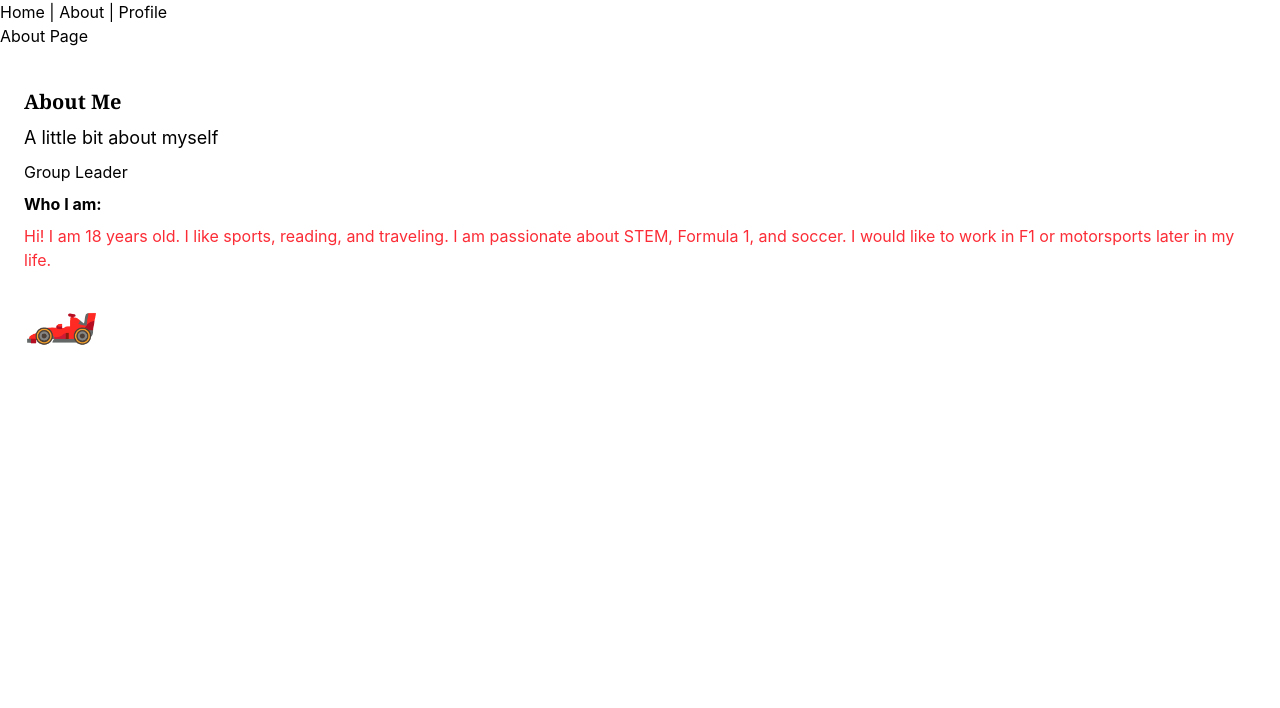
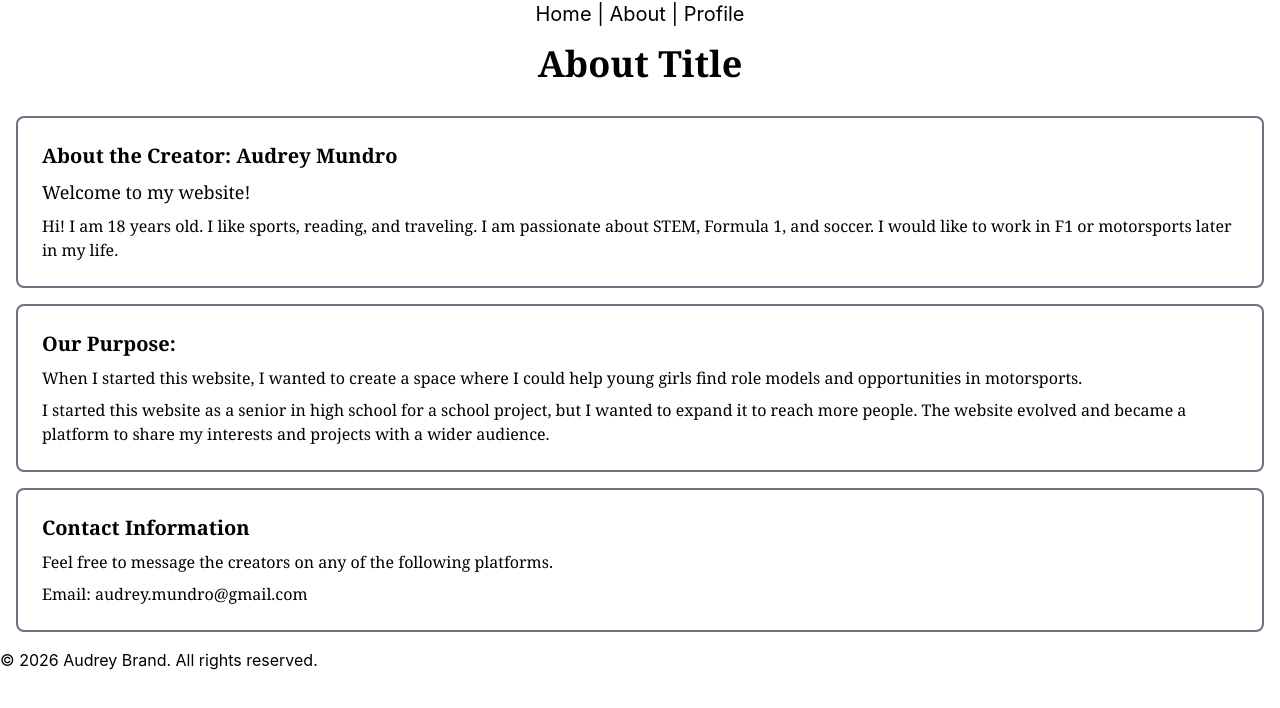
Before and after one commit to audreymundro/Final-Project, a React (Vite) app in the folder Audrey-React-App-1/: page /about in a window 1280 px wide. Shown: the top 708 px of the page. Built offline with nearby package versions, Linux system fonts and the light colour scheme.

Commit message:
about page part 1 commit

```diff
--- a/Audrey-React-App-1/src/App.jsx
+++ b/Audrey-React-App-1/src/App.jsx
@@ -2,14 +2,13 @@ import { BrowserRouter, Routes, Route, Link } from "react-router-dom";
 import Home from "./pages/Home";
 import About from "./pages/About";
 import Profile from "./pages/Profile";
-import Card1 from "./components/Card1";
 
 function App() {
   return (
     <div>
+    <BrowserRouter>
+      <nav className="text-center text-xl">
 
-    <BrowserRouter>
-      <nav>
         <Link to="/">Home</Link> |{" "}
         <Link to="/about">About</Link> |{" "}
         <Link to="/profile">Profile</Link>
@@ -21,15 +20,6 @@ function App() {
         <Route path="/profile" element={<Profile />} />
       </Routes>
     </BrowserRouter>
-    <br />
-    <Card1
-      myTitle="About Me"
-      mySubtitle="A little bit about myself"
-      myName="Group Leader"
-      myTitleTwo="Who I am:"
-      myBio="Hi! I am 18 years old. I like sports, reading, and traveling. I am passionate about STEM, Formula 1, and soccer. I would like to work in F1 or motorsports later in my life."
-      myEmoji="🏎️"
-    />
     </div>
   );
 }
--- /dev/null
+++ b/Audrey-React-App-1/src/components/AboutCreatorCard.jsx
@@ -0,0 +1,12 @@
+function AboutCreatorCard({myTitle, mySubtitle, myName, myBio}){
+
+    return (
+        <div className="m-4 font-serif border-2 border-gray-500 rounded-lg p-4">
+            <h1 className="text-xl font-bold m-2">{myTitle} {myName}</h1>
+            <h2 className="text-lg m-2">{mySubtitle}</h2>
+            <p className="m-2">{myBio}</p>
+        </div>
+    );
+}
+
+export default AboutCreatorCard;
--- /dev/null
+++ b/Audrey-React-App-1/src/components/AboutInfoCard.jsx
@@ -0,0 +1,11 @@
+function AboutInfoCard({myTitle, myDescription,myEmail}){
+    return(
+        <div className="font-serif m-4 border-2 border-gray-500 rounded-lg p-4">
+            <h3 className="text-xl font-bold m-2">{myTitle}</h3>
+            <p className="m-2">{myDescription}</p>
+            <p className="m-2">Email: {myEmail}</p>
+        </div>
+    )
+}
+
+export default AboutInfoCard;
--- /dev/null
+++ b/Audrey-React-App-1/src/components/AboutPurposeCard.jsx
@@ -0,0 +1,13 @@
+function AboutPurposeCard({myTitle, myReason, myStory}){
+
+    return(
+        <div className="font-serif m-4 border-2 border-gray-500 rounded-lg p-4">
+            <h3 className="text-xl font-bold m-2">{myTitle}</h3>
+            <p className="m-2">{myReason}</p>
+            <p className="m-2">{myStory}</p>
+        </div>
+    )
+
+}
+
+export default AboutPurposeCard;
--- a/Audrey-React-App-1/src/components/Card1.jsx
+++ /dev/null
@@ -1,15 +0,0 @@
-function Card1({myTitle, mySubtitle, myName, myTitleTwo, myBio, myEmoji}){
-
-    return (
-        <div className="m-4">
-            <h1 className="font-serif text-xl font-bold m-2">{myTitle}</h1>
-            <h2 className="font-sans text-lg m-2">{mySubtitle}</h2>
-            <h3 className="font-sans text-md m-2">{myName}</h3>
-            <h3 className="font-sans text-md font-bold m-2">{myTitleTwo}</h3>
-            <p className="text-red-500 font-sans m-2">{myBio}</p>
-            <span className="text-6xl m-2">{myEmoji}</span>
-        </div>
-    );
-}
-
-export default Card1;
--- a/Audrey-React-App-1/src/components/Card2.jsx
+++ /dev/null
@@ -1,16 +0,0 @@
-function Card2(){
-    const title="My Interests"
-    const sport="My favorite sport watching and learning about Formula 1."
-    const hobby="My favorite hobby is playing soccer."
-
-    return(
-        <div className="interests-card">
-            <h3 style={{fontFamily: 'Georgia'}}>{title}</h3>
-            <p style={{ color: 'lightblue', fontFamily: 'Arial, sans-serif' }}>{sport}</p>
-            <p style={{ color: 'lightblue', fontFamily: 'Arial, sans-serif' }}>{hobby}</p>
-        </div>
-    )
-
-}
-
-export default Card2;
--- a/Audrey-React-App-1/src/components/Card3.jsx
+++ /dev/null
@@ -1,16 +0,0 @@
-function Card3(){
-    const title="My Dream Job"
-    const job="Vehicle Dynamics Engineer"
-    const company="Mercedes AMG Formula 1 Team"
-    const description="I like solving problems and being able to do that in the sport that I love is the dream."
-
-    return(
-        <div className="dream-job-card">
-            <h3 style={{fontFamily: 'Georgia'}}>{title}</h3>
-            <p style={{ color: 'lightpink'}}>{job} with {company}.</p>
-            <p style={{ color: 'lightpink'}}>{description}</p>
-        </div>
-    )
-}
-
-export default Card3;
--- a/Audrey-React-App-1/src/components/Footer.jsx
+++ b/Audrey-React-App-1/src/components/Footer.jsx
@@ -2,8 +2,6 @@ function Footer() {
   return (
     <footer>
       <p>&copy; 2026 Audrey Brand. All rights reserved.</p>
-      <p>Email: audrey@mundro.com</p>
-      <p>LinkedIn: </p>
     </footer>
   );
 }
--- a/Audrey-React-App-1/src/pages/About.jsx
+++ b/Audrey-React-App-1/src/pages/About.jsx
@@ -1,4 +1,31 @@
+import AboutCreatorCard from "../components/AboutCreatorCard";
+import AboutPurposeCard from "../components/AboutPurposeCard";
+import AboutInfoCard from "../components/AboutInfoCard";
+import Footer from "../components/Footer";
+
 function About() {
-    return <h1>About Page</h1>;
+    return (
+        <div>
+            <h1 className="text-4xl font-bold font-serif text-center py-4">About Title</h1>
+            <AboutCreatorCard
+                myTitle="About the Creator:"
+                myName="Audrey Mundro"
+                mySubtitle="Welcome to my website!"
+                myBio="Hi! I am 18 years old. I like sports, reading, and traveling. I am passionate about STEM, Formula 1, and soccer. I would like to work in F1 or motorsports later in my life."
+            />
+            <AboutPurposeCard
+                myTitle="Our Purpose:"
+                myReason="When I started this website, I wanted to create a space where I could help young girls find role models and opportunities in motorsports."
+                myStory="I started this website as a senior in high school for a school project, but I wanted to expand it to reach more people. The website evolved and became a platform to share my interests and projects with a wider audience."
+            />
+            <AboutInfoCard
+                myTitle="Contact Information"
+                myDescription="Feel free to message the creators on any of the following platforms."
+                myEmail="audrey.mundro@gmail.com"
+            />
+            <Footer />
+
+        </div>
+    );
 }
 export default About;
```
